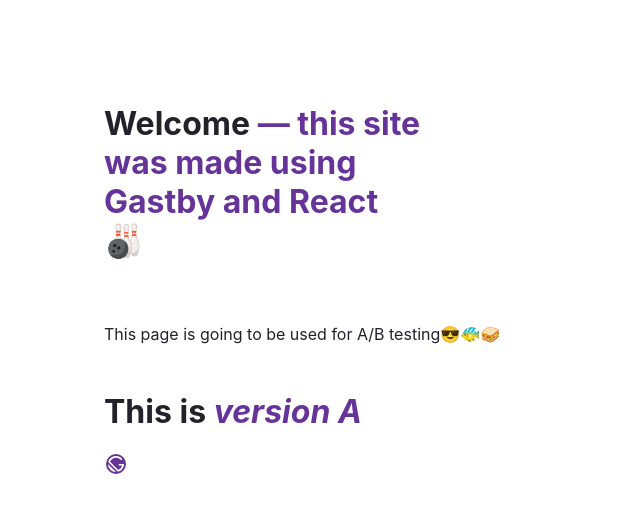
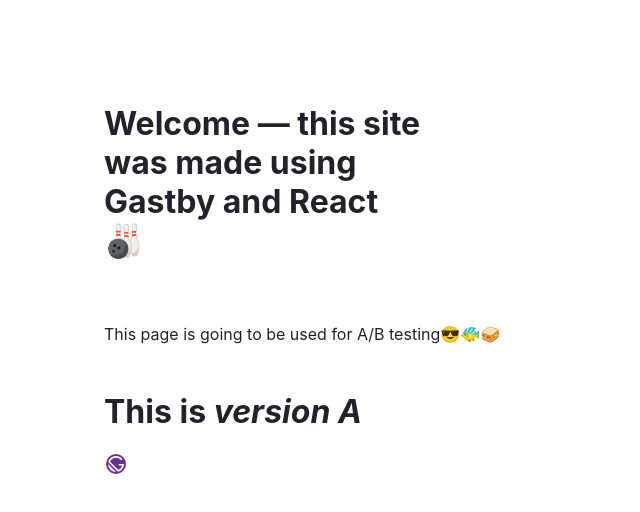
Before and after one commit to Jjanzen27/gatsby-ab-test, a Gatsby site: page / in a window 1280 px wide. Shown: the whole page, without its empty margins (0-640 px from the left). Built offline with nearby package versions, Linux system fonts and the light colour scheme; Gatsby itself is replaced by a stand-in of ours.

Commit message:
change color

```diff
--- a/src/pages/index.js
+++ b/src/pages/index.js
@@ -12,7 +12,7 @@
   maxWidth: 320,
 }
 const headingAccentStyles = {
-  color: "#663399",
+  color: "#66342",
 }
 const paragraphStyles = {
   marginBottom: 48,
```
